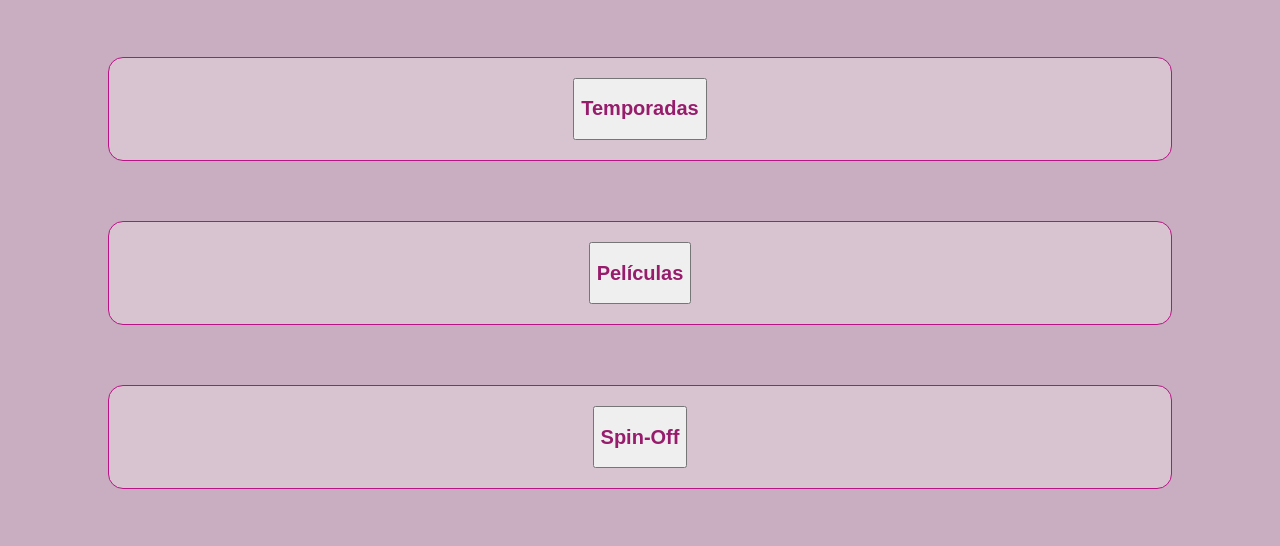
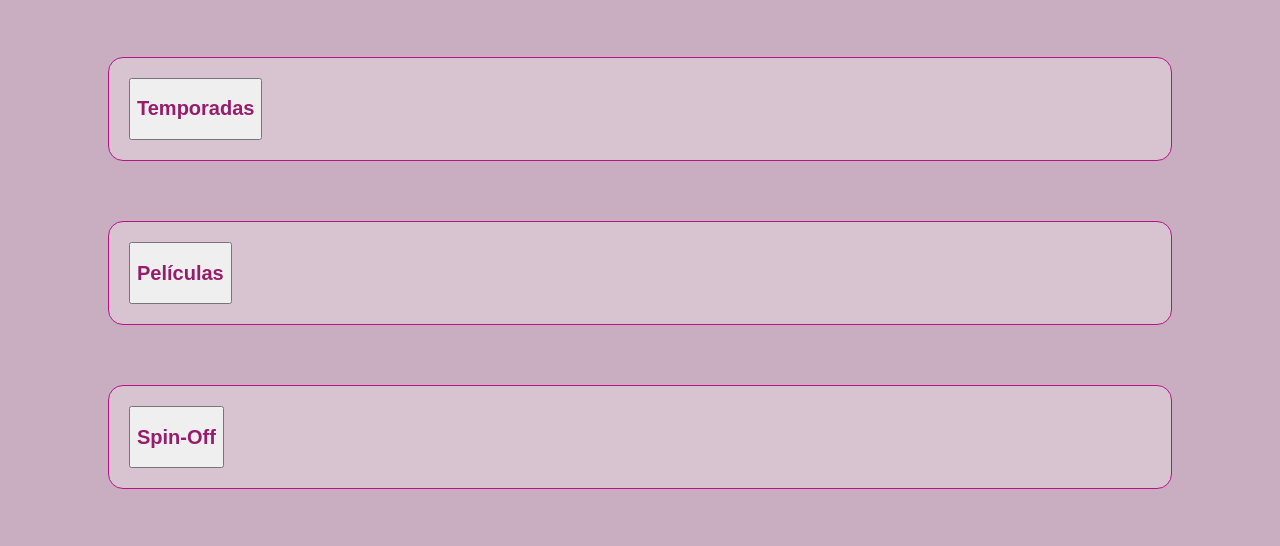
Before and after one commit to merlinadelrio99/TP2---DGWEB, a plain HTML site: page seasons.html in a window 1280 px wide. Shown: the part 158-704 px from the top of the page. Drawn offline with Linux system fonts and the light colour scheme.

Commit message:
correcciones en columas en seasons

```diff
--- a/seasons.html
+++ b/seasons.html
@@ -31,6 +31,7 @@
     <main>
         <section>
             <article class="tarjeta">
+                <article class="columnas">
                 <button popovertarget="Temporadas"><h2><strong>Temporadas</strong></h2></button>
                 <div popover id="Temporadas">
                 <p>
@@ -102,11 +103,13 @@
                     Conclusión de la serie original, con la resolución de las principales historias de amor y amistad.
                 </p>
                 </div>
+                </article>
             </article>
         </section>
 
         <section>
             <article class="tarjeta">
+                <article class="columnas">
                 <button popovertarget="Películas"><h2><strong>Películas</strong></h2></h2></button>
                 <div popover id="Películas">
                 <h3>Sex and the City: The Movie</h3>
@@ -137,11 +140,13 @@
                     entorno cultural diferente.
                 </p>
                 </div>
+                </article>
             </article>
         </section>
 
         <section>
             <article class="tarjeta">
+                <article class="columnas">
                 <button popovertarget="Spin-Off"><h2><strong>Spin-Off</strong></h2></button>
                 <div popover id="Spin-Off">
                 <h3>The Carrie Diaries (spin-off precuela)</h3>
@@ -167,6 +172,7 @@
                     Retoma las vidas de Carrie, Miranda y Charlotte en su madurez.
                 </p>
                 </div>
+            </article>
             </article>
         </section>
     </main>
```
